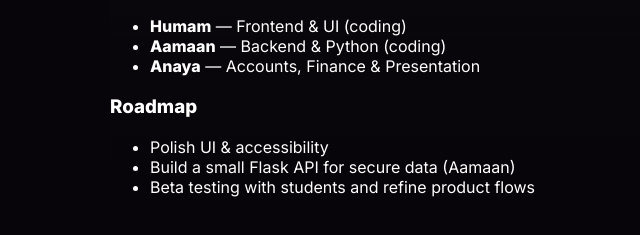
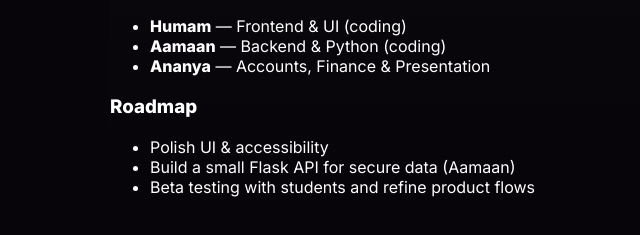
Before and after one commit to humamaziz/financial-platform, a plain HTML site: page about.html in a window 1280 px wide. Shown: the part 363-598 px from the top of the page, 0-640 px from the left. Drawn offline with Linux system fonts and the light colour scheme.

Commit message:
changes in name of ananya

```diff
--- a/about.html
+++ b/about.html
@@ -48,7 +48,7 @@
       <ul class="team-list">
         <li><strong>Humam</strong> — Frontend & UI (coding)</li>
         <li><strong>Aamaan</strong> — Backend & Python (coding)</li>
-        <li><strong>Anaya</strong> — Accounts, Finance & Presentation</li>
+        <li><strong>Ananya</strong> — Accounts, Finance & Presentation</li>
       </ul>
 
       <h3>Roadmap</h3>
```
